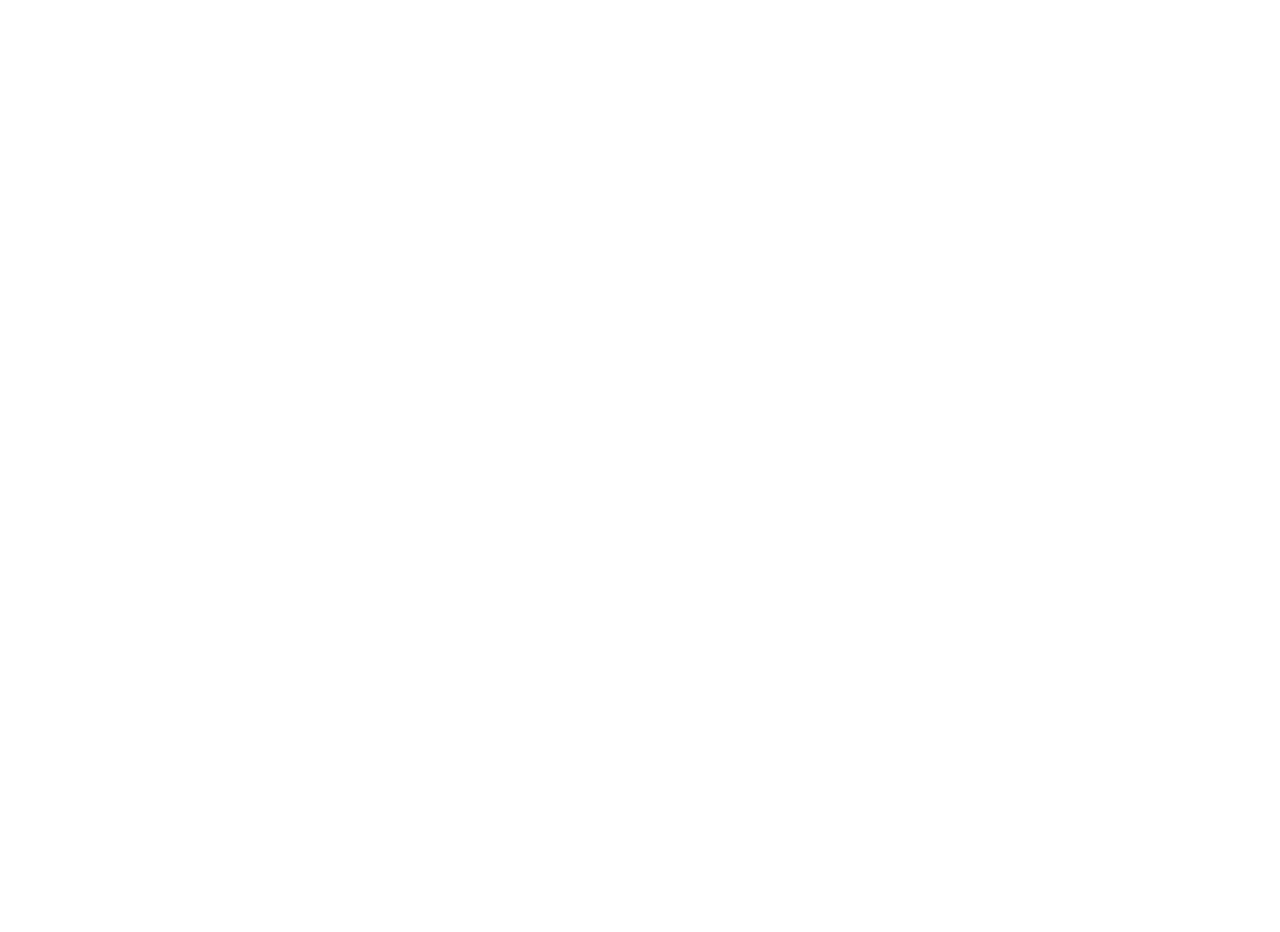
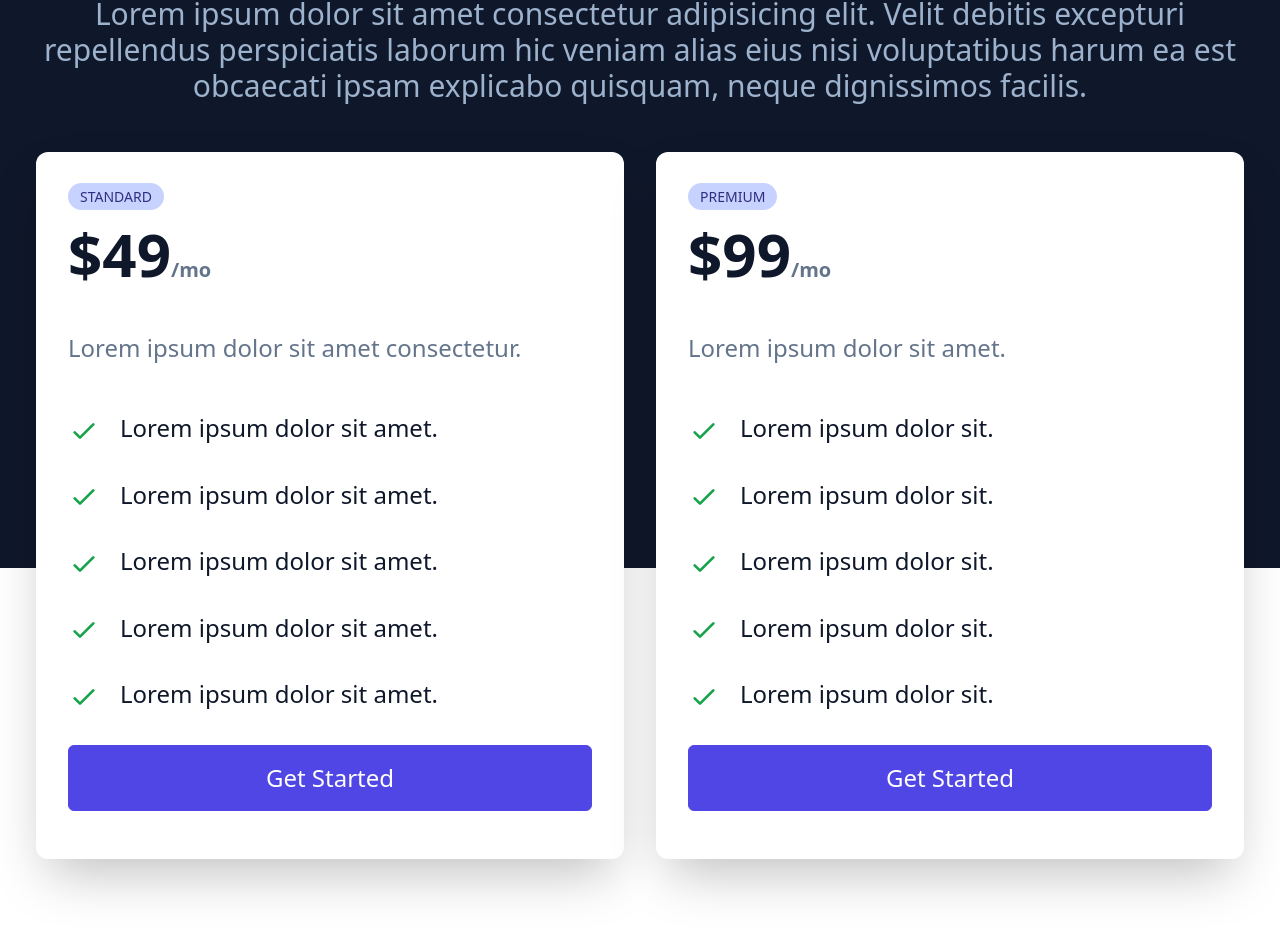
Before and after one commit to Debbl/cloud-app-react, a React (Create React App) app: page / in a window 1280 px wide. Shown: the part 3618-4550 px from the top of the page. Before the commit the page ends 3386 px from the top, so only its background shows below. Built offline with nearby package versions, Linux system fonts and the light colour scheme.

Commit message:
Add Pricing

```diff
--- a/src/App.js
+++ b/src/App.js
@@ -3,6 +3,7 @@
 import About from './components/About';
 import Support from './components/Support';
 import AllInOne from './components/AllInOne';
+import Pricing from './components/Pricing';
 
 function App() {
   return (
@@ -12,6 +13,7 @@
       <About />
       <Support />
       <AllInOne />
+      <Pricing />
     </>
   );
 }
--- /dev/null
+++ b/src/components/Pricing.jsx
@@ -0,0 +1,99 @@
+import { CheckIcon } from '@heroicons/react/outline';
+import React from 'react';
+
+export default function Pricing() {
+  return (
+    <div name="pricing" className="my-24 w-full text-white">
+      <div className="absolute w-full h-[800px] bg-slate-900 mix-blend-overlay"></div>
+      <div className="py-12 mx-auto max-w-[1240px]">
+        <div className="py-8 text-center text-slate-300">
+          <h2 className="text-3xl uppercase">Pricing</h2>
+          <h3 className="py-8 text-5xl font-bold text-white">
+            The right price for your research
+          </h3>
+          <p className="text-3xl">
+            Lorem ipsum dolor sit amet consectetur adipisicing elit. Velit
+            debitis excepturi repellendus perspiciatis laborum hic veniam alias
+            eius nisi voluptatibus harum ea est obcaecati ipsam explicabo
+            quisquam, neque dignissimos facilis.
+          </p>
+        </div>
+        <div className="grid md:grid-cols-2">
+          <div className="relative p-8 m-4 text-slate-900 bg-white rounded-xl shadow-2xl">
+            <span className="py-1 px-3 text-sm text-indigo-900 uppercase bg-indigo-200 rounded-2xl">
+              Standard
+            </span>
+            <div>
+              <p className="py-4 text-6xl font-bold">
+                $49
+                <span className="text-xl text-slate-500">/mo</span>
+              </p>
+            </div>
+            <p className="py-8 text-2xl text-slate-500">
+              Lorem ipsum dolor sit amet consectetur.
+            </p>
+            <div className="text-2xl">
+              <p className="py-4">
+                <CheckIcon className="inline-block mr-5 w-8 text-green-600" />
+                Lorem ipsum dolor sit amet.
+              </p>
+              <p className="py-4">
+                <CheckIcon className="inline-block mr-5 w-8 text-green-600" />
+                Lorem ipsum dolor sit amet.
+              </p>
+              <p className="py-4">
+                <CheckIcon className="inline-block mr-5 w-8 text-green-600" />
+                Lorem ipsum dolor sit amet.
+              </p>
+              <p className="py-4">
+                <CheckIcon className="inline-block mr-5 w-8 text-green-600" />
+                Lorem ipsum dolor sit amet.
+              </p>
+              <p className="py-4">
+                <CheckIcon className="inline-block mr-5 w-8 text-green-600" />
+                Lorem ipsum dolor sit amet.
+              </p>
+              <button className="py-4 my-4 w-full">Get Started</button>
+            </div>
+          </div>
+          <div className="relative p-8 m-4 text-slate-900 bg-white rounded-xl shadow-2xl">
+            <span className="py-1 px-3 text-sm text-indigo-900 uppercase bg-indigo-200 rounded-2xl">
+              Premium
+            </span>
+            <div>
+              <p className="py-4 text-6xl font-bold">
+                $99<span className="text-xl text-slate-500">/mo</span>
+              </p>
+            </div>
+            <p className="py-8 text-2xl text-slate-500">
+              Lorem ipsum dolor sit amet.
+            </p>
+            <div className="text-2xl">
+              <p className="py-4">
+                <CheckIcon className="inline-block mr-5 w-8 text-green-600" />
+                Lorem ipsum dolor sit.
+              </p>
+              <p className="py-4">
+                <CheckIcon className="inline-block mr-5 w-8 text-green-600" />
+                Lorem ipsum dolor sit.
+              </p>
+              <p className="py-4">
+                <CheckIcon className="inline-block mr-5 w-8 text-green-600" />
+                Lorem ipsum dolor sit.
+              </p>
+              <p className="py-4">
+                <CheckIcon className="inline-block mr-5 w-8 text-green-600" />
+                Lorem ipsum dolor sit.
+              </p>
+              <p className="py-4">
+                <CheckIcon className="inline-block mr-5 w-8 text-green-600" />
+                Lorem ipsum dolor sit.
+              </p>
+              <button className="py-4 my-4 w-full">Get Started</button>
+            </div>
+          </div>
+        </div>
+      </div>
+    </div>
+  );
+}
```
